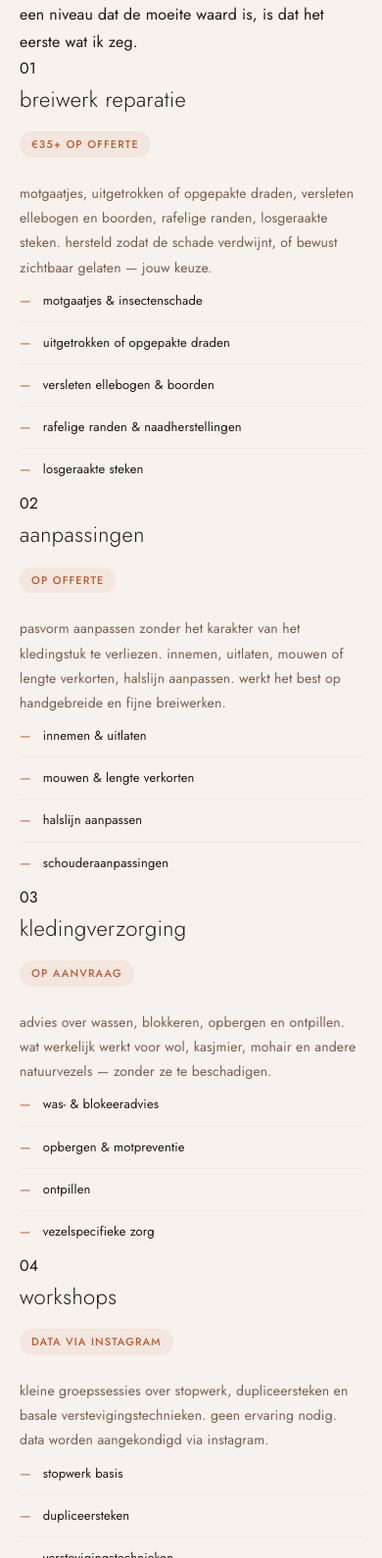
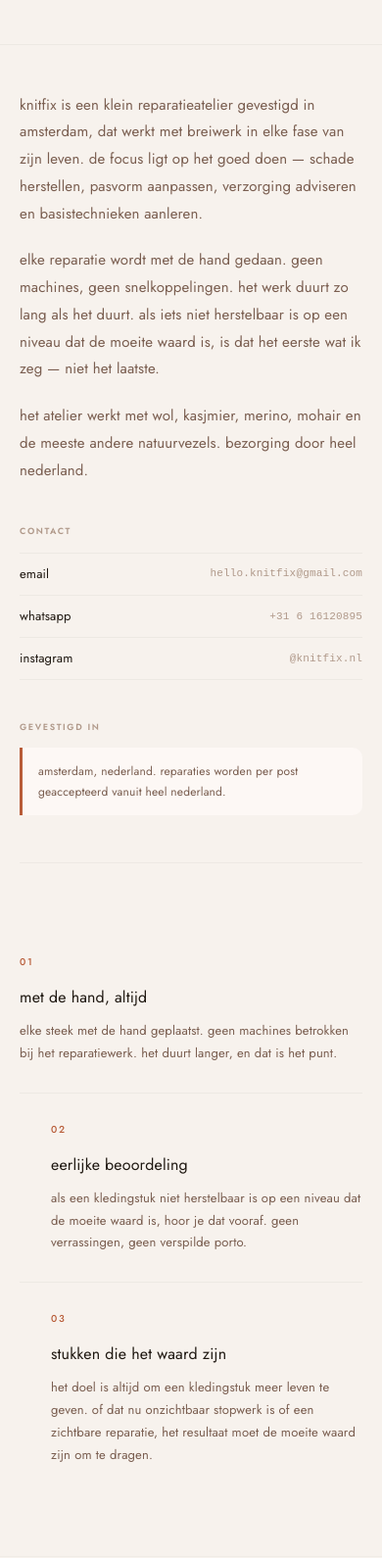
Before and after one commit to alejandrxmh/knitfix-static, a website: page services.html in a window 390 px wide. Shown: the part 262-1852 px from the top of the page at 98% size. Drawn offline with Linux system fonts and the light colour scheme.

Commit message:
Update services.html

```diff
--- a/services.html
+++ b/services.html
@@ -5,8 +5,8 @@
   <link rel="icon" type="image/png" href="/favicon.png" />
   <link rel="preload" as="image" href="/knitfix_logo.png" />
   <meta name="viewport" content="width=device-width, initial-scale=1" />
-  <title>diensten – knitfix</title>
-  <meta name="description" content="Breiwerk reparaties, aanpassingen, kledingverzorging en workshops. Knitfix, amsterdam." />
+  <title>over – knitfix</title>
+  <meta name="description" content="Knitfix is een éénpersoonsstudio in amsterdam voor breiwerk reparaties en aanpassingen." />
   <link rel="preconnect" href="https://fonts.googleapis.com" />
   <link rel="preconnect" href="https://fonts.gstatic.com" crossorigin />
   <link href="https://fonts.googleapis.com/css2?family=Jost:wght@300;400;500;600&display=swap" rel="stylesheet" />
@@ -17,7 +17,6 @@
     body { font-family: "Jost", system-ui, sans-serif; background: var(--bg); color: var(--ink); -webkit-font-smoothing: antialiased; line-height: 1.7; letter-spacing: 0.01em; min-height: 100vh; display: flex; flex-direction: column; }
     a { color: inherit; text-decoration: none; }
 
-    /* ── header ── */
     header { position: sticky; top: 0; z-index: 200; background: rgba(247,242,237,0.97); backdrop-filter: blur(18px); -webkit-backdrop-filter: blur(18px); border-bottom: 1px solid rgba(237,233,227,0.6); }
     .header-inner { display: grid; grid-template-columns: 1fr auto 1fr; align-items: center; height: 72px; max-width: var(--max); margin: 0 auto; padding: 0 28px; }
     .header-left { display: flex; align-items: center; gap: 20px; }
@@ -33,48 +32,58 @@
     .lang-toggle { display: inline-flex; align-items: center; gap: 1px; padding: 3px; border-radius: 999px; border: 1px solid var(--line); }
     .lang-button { border: none; background: transparent; padding: 3px 9px; border-radius: 999px; cursor: pointer; text-transform: lowercase; color: var(--muted); font: inherit; font-size: 11px; transition: background 0.18s, color 0.18s; }
     .lang-button.active { background: var(--accent); color: var(--bg); }
-    .hamburger { display: none; position: absolute; right: 20px; top: 50%; transform: translateY(-50%); flex-direction: column; justify-content: center; gap: 5px; background: none; border: none; cursor: pointer; padding: 4px; z-index: 210; }
-    .hamburger span { display: block; width: 22px; height: 1.5px; background: var(--ink); transition: transform 0.25s ease, opacity 0.25s ease; }
-    .hamburger.open span:nth-child(1) { transform: translateY(6.5px) rotate(45deg); }
-    .hamburger.open span:nth-child(2) { opacity: 0; }
-    .hamburger.open span:nth-child(3) { transform: translateY(-6.5px) rotate(-45deg); }
-    .nav-mobile { display: none; position: fixed; inset: 0; background: var(--bg); z-index: 190; flex-direction: column; align-items: center; justify-content: center; gap: 36px; opacity: 0; pointer-events: none; transition: opacity 0.28s ease; }
-    .nav-mobile.open { opacity: 1; pointer-events: all; }
-    .nav-mobile a { font-size: 22px; text-transform: lowercase; letter-spacing: 0.06em; color: var(--ink); }
-    .nav-mobile .cta-pill { font-size: 14px; padding: 10px 28px; }
-    .nav-mobile-lang { display: flex; gap: 16px; margin-top: 8px; }
-    .nav-mobile-lang button { border: none; background: none; font: inherit; font-size: 14px; letter-spacing: 0.08em; color: var(--muted); cursor: pointer; text-transform: lowercase; }
-    .nav-mobile-lang button.active { color: var(--accent); }
-    @media (max-width: 640px) { .header-left { display: none; } .header-right { display: none; } .hamburger { display: flex; } .nav-mobile { display: flex; } } }
-    .service-num { font-size: 10px; letter-spacing: 0.18em; text-transform: uppercase; color: var(--muted); font-weight: 500; margin-bottom: 16px; }
-    .service-name { font-size: 22px; font-weight: 300; letter-spacing: 0.02em; margin-bottom: 12px; }
-    .service-price { display: inline-block; font-size: 11px; letter-spacing: 0.1em; text-transform: uppercase; color: var(--accent); font-weight: 500; margin-bottom: 24px; background: rgba(184,92,56,0.08); padding: 4px 12px; border-radius: 999px; }
-    .service-desc { font-size: 14px; color: var(--soft); line-height: 1.8; }
-    .service-details { }
-    .service-detail-item { padding: 10px 0; border-bottom: 1px solid var(--line); font-size: 13px; color: var(--ink); display: flex; gap: 12px; }
-    .service-detail-item:last-child { border-bottom: none; }
-    .service-detail-item::before { content: "—"; color: var(--accent); flex-shrink: 0; }
+    @media (max-width: 600px) {
+      .header-inner { height: 60px; padding: 0 16px; }
+      .nav-link { display: none; }
+      .lang-toggle { display: none; }
+    }
+    @media (max-width: 380px) {
+      .cta-pill { padding: 7px 14px; font-size: 11px; }
+    } .header-right { display: none; } .hamburger { display: flex; } .nav-mobile { display: flex; } }
+    main { flex: 1; }
+    .page-hero { padding: 80px 28px 64px; border-bottom: 1px solid var(--line); max-width: var(--max); margin: 0 auto; }
+    .page-eyebrow { font-size: 11px; letter-spacing: 0.18em; text-transform: uppercase; font-weight: 500; color: var(--accent-lt); margin-bottom: 14px; }
+    .page-title { font-size: clamp(30px, 4vw, 48px); font-weight: 300; line-height: 1.15; letter-spacing: 0.02em; }
+    .about-body { max-width: var(--max); margin: 0 auto; padding: 0 28px; }
+    .about-grid { display: grid; grid-template-columns: 1fr 1fr; gap: 80px; padding: 64px 0; border-bottom: 1px solid var(--line); }
+    @media (max-width: 640px) { .about-grid { grid-template-columns: 1fr; gap: 40px; padding: 48px 0; } }
+    .about-text p { font-size: 15px; color: var(--soft); line-height: 1.85; margin-bottom: 20px; }
+    .about-text p:last-child { margin-bottom: 0; }
+    .about-text strong { color: var(--ink); font-weight: 500; }
+    .about-sidebar { }
+    .sidebar-block { margin-bottom: 40px; }
+    .sidebar-block:last-child { margin-bottom: 0; }
+    .sidebar-label { font-size: 9px; letter-spacing: 0.18em; text-transform: uppercase; color: var(--muted); font-weight: 600; margin-bottom: 14px; }
+    .sidebar-link { display: flex; justify-content: space-between; align-items: center; padding: 10px 0; border-bottom: 1px solid var(--line); font-size: 13px; color: var(--ink); text-decoration: none; transition: color 0.15s, padding-left 0.2s; }
+    .sidebar-link:first-of-type { border-top: 1px solid var(--line); }
+    .sidebar-link:hover { color: var(--accent); padding-left: 6px; }
+    .sidebar-link-val { font-family: ui-monospace, monospace; font-size: 11px; color: var(--muted); }
+    .sidebar-note { font-size: 12px; color: var(--soft); line-height: 1.7; background: var(--note); border-left: 3px solid var(--accent); border-radius: 0 10px 10px 0; padding: 14px 16px; }
 
-    .services-cta { background: var(--note); border-top: 1px solid var(--line); padding: 64px 28px; text-align: center; }
-    .services-cta-inner { max-width: 480px; margin: 0 auto; }
-    .services-cta h2 { font-size: 24px; font-weight: 300; margin-bottom: 14px; }
-    .services-cta p { font-size: 13px; color: var(--soft); margin-bottom: 28px; line-height: 1.7; }
+    .about-values { padding: 64px 0; }
+    .values-grid { display: grid; grid-template-columns: repeat(3, 1fr); gap: 0; }
+    @media (max-width: 640px) { .values-grid { grid-template-columns: 1fr; } }
+    .value-item { padding: 32px 32px 32px 0; border-right: 1px solid var(--line); }
+    .value-item:last-child { border-right: none; padding-right: 0; padding-left: 32px; }
+    .value-item:nth-child(2) { padding-left: 32px; }
+    @media (max-width: 640px) { .value-item { border-right: none; border-bottom: 1px solid var(--line); padding: 28px 0; } .value-item:last-child { border-bottom: none; } }
+    .value-num { font-size: 10px; letter-spacing: 0.18em; text-transform: uppercase; color: var(--accent); font-weight: 500; margin-bottom: 14px; }
+    .value-title { font-size: 16px; font-weight: 400; margin-bottom: 10px; }
+    .value-desc { font-size: 13px; color: var(--soft); line-height: 1.75; }
 
-    /* ── footer ── */
     footer { border-top: 1px solid rgba(237,233,227,0.6); font-size: 11px; color: var(--muted); padding: 28px 0; }
     .footer-inner { max-width: var(--max); margin: 0 auto; padding: 0 28px; display: flex; flex-direction: column; gap: 10px; }
     .footer-top { display: flex; justify-content: space-between; align-items: center; flex-wrap: wrap; gap: 8px; }
     .footer-legal { display: flex; flex-wrap: wrap; gap: 16px; font-size: 10px; padding-top: 10px; border-top: 1px solid rgba(237,233,227,0.4); }
     .footer-legal .lbl { opacity: 0.65; }
 
-    /* ── reveal ── */
     .js-ready .reveal { opacity: 0; transform: translateY(20px); transition: opacity 0.7s cubic-bezier(0.22,1,0.36,1), transform 0.7s cubic-bezier(0.22,1,0.36,1); }
     .js-ready .reveal.visible { opacity: 1; transform: none; }
     .js-ready .reveal-d1 { transition-delay: 0.1s; }
     .js-ready .reveal-d2 { transition-delay: 0.2s; }
     .js-ready .reveal-d3 { transition-delay: 0.3s; }
 
-    @media (max-width: 560px) { .page-hero, .services-grid { padding-left: 20px; padding-right: 20px; } }
+    @media (max-width: 560px) { .page-hero, .about-body { padding-left: 20px; padding-right: 20px; } }
   </style>
 </head>
 <body>
@@ -99,98 +108,64 @@
       <a class="cta-pill t" href="/#book" data-en="book a repair" data-nl="reparatie boeken">reparatie boeken</a>
     </div>
   </div>
-  <button class="hamburger" id="hamburger" aria-label="open menu" type="button">
-    <span></span><span></span><span></span>
-  </button>
 </header>
 
-<div class="nav-mobile" id="nav-mobile" aria-hidden="true">
-  <a href="/services.html" class="t" data-en="services" data-nl="diensten"></a>
-  <a href="/about.html" class="t" data-en="about" data-nl="over"></a>
-  <a class="cta-pill t" href="/#book" data-en="book a repair" data-nl="reparatie boeken"></a>
-  <div class="nav-mobile-lang">
-    <button class="lang-button" data-lang="en" type="button">en</button>
-    <button class="lang-button active" data-lang="nl" type="button">nl</button>
-  </div>
-</div>
+
 
 <main>
   <div class="page-hero">
-    <p class="page-eyebrow t reveal" data-en="services" data-nl="diensten">diensten</p>
-    <h1 class="page-title t reveal reveal-d1" data-en="what we repair<br>and restore." data-nl="wat we repareren<br>en herstellen.">wat we repareren<br>en herstellen.</h1>
-    <p class="page-lead t reveal reveal-d1" data-en="every job is done by hand. no machines, no shortcuts. if something isn't fixable to a standard worth charging for, that's the first thing i'll say." data-nl="alles met de hand. geen machines, geen snelkoppelingen. als iets niet herstelbaar is op een niveau dat de moeite waard is, is dat het eerste wat ik zeg.">alles met de hand. geen machines, geen snelkoppelingen. als iets niet herstelbaar is op een niveau dat de moeite waard is, is dat het eerste wat ik zeg.</p>
+    <p class="page-eyebrow t reveal" data-en="about" data-nl="over">over</p>
+    <h1 class="page-title t reveal reveal-d1" data-en="a one-person studio<br>for knitwear that matters." data-nl="een éénpersoonsstudio<br>voor breiwerk dat telt.">een éénpersoonsstudio<br>voor breiwerk dat telt.</h1>
   </div>
 
-  <div class="services-grid">
-
-    <div class="service-item reveal">
-      <div>
-        <p class="service-num">01</p>
-        <h2 class="service-name t" data-en="knitwear repair" data-nl="breiwerk reparatie">breiwerk reparatie</h2>
-        <span class="service-price">€35+ <span class="t" data-en="by quote" data-nl="op offerte">op offerte</span></span>
-        <p class="service-desc t" data-en="moth holes, pulled or snagged threads, worn elbows and cuffs, fraying edges, unravelled stitches. repaired so the damage disappears, or left intentionally visible — your choice." data-nl="motgaatjes, uitgetrokken of opgepakte draden, versleten ellebogen en boorden, rafelige randen, losgeraakte steken. hersteld zodat de schade verdwijnt, of bewust zichtbaar gelaten — jouw keuze.">motgaatjes, uitgetrokken of opgepakte draden, versleten ellebogen en boorden, rafelige randen, losgeraakte steken. hersteld zodat de schade verdwijnt, of bewust zichtbaar gelaten — jouw keuze.</p>
+  <div class="about-body">
+    <div class="about-grid">
+      <div class="about-text reveal">
+        <p class="t" data-en="knitfix is a small repair studio based in amsterdam, working with knitwear at every stage of its life. the focus is on doing things properly — repairing damage, adjusting fit, advising on care and teaching basic techniques." data-nl="knitfix is een klein reparatieatelier gevestigd in amsterdam, dat werkt met breiwerk in elke fase van zijn leven. de focus ligt op het goed doen — schade herstellen, pasvorm aanpassen, verzorging adviseren en basistechnieken aanleren.">knitfix is een klein reparatieatelier gevestigd in amsterdam, dat werkt met breiwerk in elke fase van zijn leven. de focus ligt op het goed doen — schade herstellen, pasvorm aanpassen, verzorging adviseren en basistechnieken aanleren.</p>
+        <p class="t" data-en="every repair is done by hand. no machines, no shortcuts. the work takes as long as it takes. if something isn't fixable to a standard worth charging for, that's the first thing i'll say — not the last." data-nl="elke reparatie wordt met de hand gedaan. geen machines, geen snelkoppelingen. het werk duurt zo lang als het duurt. als iets niet herstelbaar is op een niveau dat de moeite waard is, is dat het eerste wat ik zeg — niet het laatste.">elke reparatie wordt met de hand gedaan. geen machines, geen snelkoppelingen. het werk duurt zo lang als het duurt. als iets niet herstelbaar is op een niveau dat de moeite waard is, is dat het eerste wat ik zeg — niet het laatste.</p>
+        <p class="t" data-en="the studio works with wool, cashmere, merino, mohair and most other natural fibres. delivery across the netherlands." data-nl="het atelier werkt met wol, kasjmier, merino, mohair en de meeste andere natuurvezels. bezorging door heel nederland.">het atelier werkt met wol, kasjmier, merino, mohair en de meeste andere natuurvezels. bezorging door heel nederland.</p>
       </div>
-      <div class="service-details">
-        <div class="service-detail-item t" data-en="moth holes &amp; insect damage" data-nl="motgaatjes &amp; insectenschade">motgaatjes &amp; insectenschade</div>
-        <div class="service-detail-item t" data-en="pulled or snagged threads" data-nl="uitgetrokken of opgepakte draden">uitgetrokken of opgepakte draden</div>
-        <div class="service-detail-item t" data-en="worn elbows &amp; cuffs" data-nl="versleten ellebogen &amp; boorden">versleten ellebogen &amp; boorden</div>
-        <div class="service-detail-item t" data-en="fraying edges &amp; seam repairs" data-nl="rafelige randen &amp; naadherstellingen">rafelige randen &amp; naadherstellingen</div>
-        <div class="service-detail-item t" data-en="unravelled stitches" data-nl="losgeraakte steken">losgeraakte steken</div>
+      <div class="about-sidebar reveal reveal-d1">
+        <div class="sidebar-block">
+          <p class="sidebar-label t" data-en="contact" data-nl="contact">contact</p>
+          <a href="mailto:hello.knitfix@gmail.com" class="sidebar-link">
+            <span>email</span>
+            <span class="sidebar-link-val">hello.knitfix@gmail.com</span>
+          </a>
+          <a href="https://wa.me/31616120895" target="_blank" rel="noreferrer" class="sidebar-link">
+            <span>whatsapp</span>
+            <span class="sidebar-link-val">+31 6 16120895</span>
+          </a>
+          <a href="https://instagram.com/knitfix.nl" target="_blank" rel="noreferrer" class="sidebar-link">
+            <span>instagram</span>
+            <span class="sidebar-link-val">@knitfix.nl</span>
+          </a>
+        </div>
+        <div class="sidebar-block">
+          <p class="sidebar-label t" data-en="based in" data-nl="gevestigd in">gevestigd in</p>
+          <p class="sidebar-note t" data-en="amsterdam, the netherlands. repairs accepted from anywhere in the netherlands by post." data-nl="amsterdam, nederland. reparaties worden per post geaccepteerd vanuit heel nederland.">amsterdam, nederland. reparaties worden per post geaccepteerd vanuit heel nederland.</p>
+        </div>
       </div>
     </div>
 
-    <div class="service-item reveal">
-      <div>
-        <p class="service-num">02</p>
-        <h2 class="service-name t" data-en="alterations" data-nl="aanpassingen">aanpassingen</h2>
-        <span class="service-price t" data-en="by quote" data-nl="op offerte">op offerte</span>
-        <p class="service-desc t" data-en="adjusting fit without losing the garment's character. taking in, letting out, shortening sleeves or length, adjusting necklines. works best on hand-knits and fine knitwear." data-nl="pasvorm aanpassen zonder het karakter van het kledingstuk te verliezen. innemen, uitlaten, mouwen of lengte verkorten, halslijn aanpassen. werkt het best op handgebreide en fijne breiwerken.">pasvorm aanpassen zonder het karakter van het kledingstuk te verliezen. innemen, uitlaten, mouwen of lengte verkorten, halslijn aanpassen. werkt het best op handgebreide en fijne breiwerken.</p>
+    <div class="about-values">
+      <div class="values-grid">
+        <div class="value-item reveal">
+          <p class="value-num">01</p>
+          <h2 class="value-title t" data-en="by hand, always" data-nl="met de hand, altijd">met de hand, altijd</h2>
+          <p class="value-desc t" data-en="every stitch placed by hand. no machines involved in the repair work. it takes longer, and that's the point." data-nl="elke steek met de hand geplaatst. geen machines betrokken bij het reparatiewerk. het duurt langer, en dat is het punt.">elke steek met de hand geplaatst. geen machines betrokken bij het reparatiewerk. het duurt langer, en dat is het punt.</p>
+        </div>
+        <div class="value-item reveal reveal-d1">
+          <p class="value-num">02</p>
+          <h2 class="value-title t" data-en="honest assessment" data-nl="eerlijke beoordeling">eerlijke beoordeling</h2>
+          <p class="value-desc t" data-en="if a garment can't be repaired to a standard worth charging for, you'll hear that upfront. no surprises, no wasted postage." data-nl="als een kledingstuk niet herstelbaar is op een niveau dat de moeite waard is, hoor je dat vooraf. geen verrassingen, geen verspilde porto.">als een kledingstuk niet herstelbaar is op een niveau dat de moeite waard is, hoor je dat vooraf. geen verrassingen, geen verspilde porto.</p>
+        </div>
+        <div class="value-item reveal reveal-d2">
+          <p class="value-num">03</p>
+          <h2 class="value-title t" data-en="pieces worth keeping" data-nl="stukken die het waard zijn">stukken die het waard zijn</h2>
+          <p class="value-desc t" data-en="the goal is always to give a garment more life. whether that's invisible mending or a visible repair, the result should be worth wearing." data-nl="het doel is altijd om een kledingstuk meer leven te geven. of dat nu onzichtbaar stopwerk is of een zichtbare reparatie, het resultaat moet de moeite waard zijn om te dragen.">het doel is altijd om een kledingstuk meer leven te geven. of dat nu onzichtbaar stopwerk is of een zichtbare reparatie, het resultaat moet de moeite waard zijn om te dragen.</p>
+        </div>
       </div>
-      <div class="service-details">
-        <div class="service-detail-item t" data-en="taking in &amp; letting out" data-nl="innemen &amp; uitlaten">innemen &amp; uitlaten</div>
-        <div class="service-detail-item t" data-en="sleeve &amp; length shortening" data-nl="mouwen &amp; lengte verkorten">mouwen &amp; lengte verkorten</div>
-        <div class="service-detail-item t" data-en="neckline adjustments" data-nl="halslijn aanpassen">halslijn aanpassen</div>
-        <div class="service-detail-item t" data-en="shoulder adjustments" data-nl="schouderaanpassingen">schouderaanpassingen</div>
-      </div>
-    </div>
-
-    <div class="service-item reveal">
-      <div>
-        <p class="service-num">03</p>
-        <h2 class="service-name t" data-en="garment care" data-nl="kledingverzorging">kledingverzorging</h2>
-        <span class="service-price t" data-en="on request" data-nl="op aanvraag">op aanvraag</span>
-        <p class="service-desc t" data-en="advice on washing, blocking, storage and de-pilling. what actually works for wool, cashmere, mohair and other natural fibres — without damaging them." data-nl="advies over wassen, blokkeren, opbergen en ontpillen. wat werkelijk werkt voor wol, kasjmier, mohair en andere natuurvezels — zonder ze te beschadigen.">advies over wassen, blokkeren, opbergen en ontpillen. wat werkelijk werkt voor wol, kasjmier, mohair en andere natuurvezels — zonder ze te beschadigen.</p>
-      </div>
-      <div class="service-details">
-        <div class="service-detail-item t" data-en="washing &amp; blocking advice" data-nl="was- &amp; blokeeradvies">was- &amp; blokeeradvies</div>
-        <div class="service-detail-item t" data-en="storage &amp; moth prevention" data-nl="opbergen &amp; motpreventie">opbergen &amp; motpreventie</div>
-        <div class="service-detail-item t" data-en="de-pilling guidance" data-nl="ontpillen">ontpillen</div>
-        <div class="service-detail-item t" data-en="fibre-specific care" data-nl="vezelspecifieke zorg">vezelspecifieke zorg</div>
-      </div>
-    </div>
-
-    <div class="service-item reveal">
-      <div>
-        <p class="service-num">04</p>
-        <h2 class="service-name t" data-en="workshops" data-nl="workshops">workshops</h2>
-        <span class="service-price t" data-en="dates via instagram" data-nl="data via instagram">data via instagram</span>
-        <p class="service-desc t" data-en="small-group sessions on darning, duplicate stitch and basic reinforcement techniques. no experience needed. dates announced via instagram." data-nl="kleine groepssessies over stopwerk, dupliceersteken en basale verstevigingstechnieken. geen ervaring nodig. data worden aangekondigd via instagram.">kleine groepssessies over stopwerk, dupliceersteken en basale verstevigingstechnieken. geen ervaring nodig. data worden aangekondigd via instagram.</p>
-      </div>
-      <div class="service-details">
-        <div class="service-detail-item t" data-en="darning basics" data-nl="stopwerk basis">stopwerk basis</div>
-        <div class="service-detail-item t" data-en="duplicate stitch" data-nl="dupliceersteken">dupliceersteken</div>
-        <div class="service-detail-item t" data-en="reinforcement techniques" data-nl="verstevigingstechnieken">verstevigingstechnieken</div>
-        <div class="service-detail-item t" data-en="small groups, beginners welcome" data-nl="kleine groepen, beginners welkom">kleine groepen, beginners welkom</div>
-      </div>
-    </div>
-
-  </div>
-
-  <div class="services-cta">
-    <div class="services-cta-inner">
-      <h2 class="t" data-en="ready to send your piece?" data-nl="klaar om je kledingstuk op te sturen?">klaar om je kledingstuk op te sturen?</h2>
-      <p class="t" data-en="fill in the form, pay a €30 deposit and send your garment. return shipping is included." data-nl="vul het formulier in, betaal €30 aanbetaling en stuur je kledingstuk op. retourverzending is inbegrepen.">vul het formulier in, betaal €30 aanbetaling en stuur je kledingstuk op. retourverzending is inbegrepen.</p>
-      <a class="cta-pill t" href="/#book" data-en="book a repair" data-nl="reparatie boeken">reparatie boeken</a>
     </div>
   </div>
 </main>
```
